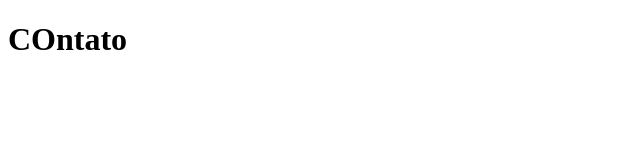
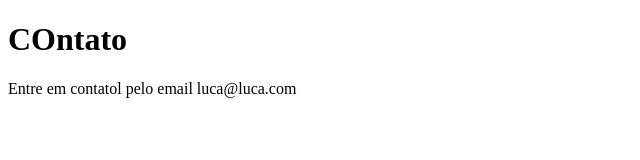
Before and after one commit to LucaPinheiro/sistema-de-cadastro, a plain HTML site: page contato.html in a window 1280 px wide. Shown: the whole page, without its empty margins (0-640 px from the left). Drawn offline with Linux system fonts and the light colour scheme.

Commit message:
adicionando email de contato

```diff
--- a/contato.html
+++ b/contato.html
@@ -8,5 +8,6 @@
 </head>
 <body>
     <h1>COntato</h1>
+    <p>Entre em contatol pelo email luca@luca.com</p>
 </body>
 </html>
```
